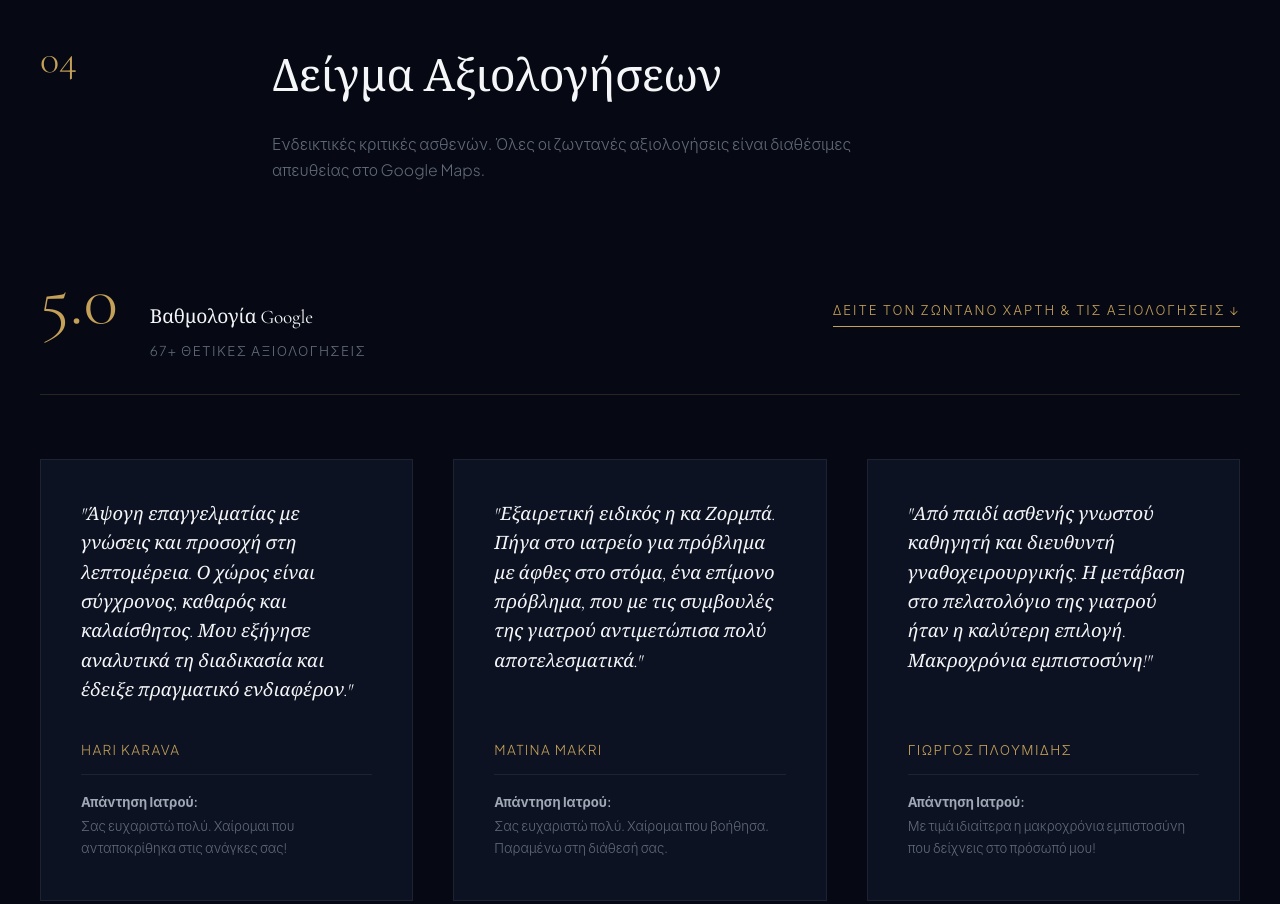
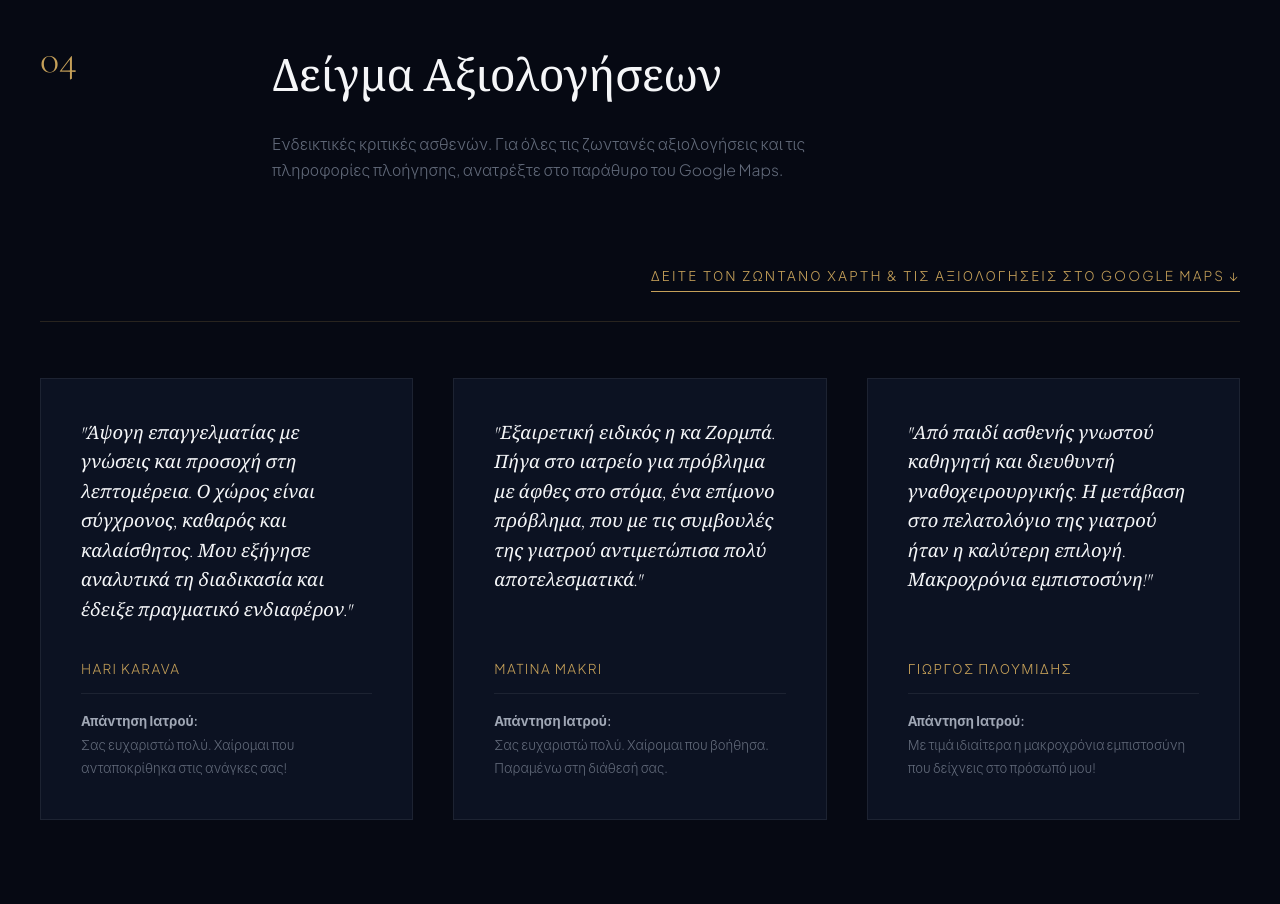
Before and after one commit to achilleas160805/zormpadent, a plain HTML site: page index.html in a window 1280 px wide. Shown: the part 4060-4964 px from the top of the page. Drawn offline with nearby package versions, Linux system fonts and the light colour scheme.

Commit message:
Refactor reviews section and update text content

```diff
--- a/index.html
+++ b/index.html
@@ -496,53 +496,26 @@
         }
 
         /* Reviews Press-Style */
-        .reviews-rating-header {
+        .reviews-action-bar {
+            margin-bottom: 3.5rem;
+            border-bottom: 1px solid var(--border-hairline);
+            padding-bottom: 1.8rem;
             display: flex;
             align-items: center;
-            justify-content: space-between;
-            margin-bottom: 4rem;
-            border-bottom: 1px solid var(--border-hairline);
-            padding-bottom: 2rem;
-            flex-wrap: wrap;
-            gap: 1.5rem;
-        }
-
-        .rating-score-box {
-            display: flex;
-            align-items: baseline;
-            gap: 2rem;
-        }
-
-        .rating-score {
-            font-family: var(--font-serif);
-            font-size: 4.5rem;
-            color: var(--accent-gold);
-            line-height: 1;
-        }
-
-        .rating-info h4 {
-            font-size: 1.2rem;
-            margin-bottom: 0.3rem;
-        }
-
-        .rating-info p {
-            font-size: 0.85rem;
-            color: var(--text-muted);
-            letter-spacing: 0.1em;
-            text-transform: uppercase;
+            justify-content: flex-end;
         }
 
         .maps-direct-link {
             display: inline-flex;
             align-items: center;
-            gap: 8px;
+            gap: 10px;
             color: var(--accent-gold);
-            font-size: 0.82rem;
+            font-size: 0.85rem;
             letter-spacing: 0.15em;
             text-transform: uppercase;
             border-bottom: 1px solid var(--accent-gold);
             padding-bottom: 4px;
-            transition: color 0.3s ease;
+            transition: color 0.3s ease, border-color 0.3s ease;
         }
 
         .maps-direct-link:hover {
@@ -729,7 +702,7 @@
         <div class="container nav-inner">
             <a href="#" class="brand">
                 <div class="brand-mark">
-                    <!-- Elegant Minimalist Tooth SVG -->
+                    <!-- Minimalist Tooth SVG -->
                     <svg viewBox="0 0 24 24" fill="none" stroke="currentColor" stroke-width="1.5" stroke-linecap="round" stroke-linejoin="round">
                         <path d="M12 2C8.5 2 6 4.5 6 8c0 4 1.5 8.5 2.8 11.8.4 1 .8 1.7 1.7 1.7 1.1 0 1.5-.8 1.5-2 0-1.5.5-2.5 1-2.5s1 1 1 2.5c0 1.2.4 2 1.5 2 .9 0 1.3-.7 1.7-1.7C18.5 16.5 20 12 20 8c0-3.5-2.5-6-6-6z"/>
                         <path d="M9.5 7.5c1.5-.8 3.5-.8 5 0"/>
@@ -926,26 +899,19 @@
         </div>
     </section>
 
-    <!-- Reviews Press Style (Sample Testimonials) -->
+    <!-- Reviews Press Style (Sample Testimonials Only) -->
     <section id="reviews">
         <div class="container">
             <div class="section-header-editorial">
                 <div class="section-index">04</div>
                 <div class="section-heading-text">
                     <h2>Δείγμα Αξιολογήσεων</h2>
-                    <p>Ενδεικτικές κριτικές ασθενών. Όλες οι ζωντανές αξιολογήσεις είναι διαθέσιμες απευθείας στο Google Maps.</p>
+                    <p>Ενδεικτικές κριτικές ασθενών. Για όλες τις ζωντανές αξιολογήσεις και τις πληροφορίες πλοήγησης, ανατρέξτε στο παράθυρο του Google Maps.</p>
                 </div>
             </div>
 
-            <div class="reviews-rating-header">
-                <div class="rating-score-box">
-                    <div class="rating-score">5.0</div>
-                    <div class="rating-info">
-                        <h4>Βαθμολογία Google</h4>
-                        <p>67+ Θετικές Αξιολογήσεις</p>
-                    </div>
-                </div>
-                <a href="#contact" class="maps-direct-link">Δείτε τον ζωντανό χάρτη & τις αξιολογήσεις ↓</a>
+            <div class="reviews-action-bar">
+                <a href="#contact" class="maps-direct-link">Δείτε τον ζωντανό χάρτη & τις αξιολογήσεις στο Google Maps ↓</a>
             </div>
 
             <div class="reviews-editorial-grid">
@@ -998,7 +964,7 @@
                 <div class="section-index">05</div>
                 <div class="section-heading-text">
                     <h2>Επικοινωνία & Τοποθεσία</h2>
-                    <p>Για προγραμματισμό επίσκεψης, καλέστε απευθείας στο ιατρείο. Το ζωντανό παράθυρο χάρτη εμφανίζει την ακριβή τοποθεσία και τις οδηγίες πλοήγησης.</p>
+                    <p>Για προγραμματισμό επίσκεψης, καλέστε απευθείας στο ιατρείο. Το ζωντανό παράθυρο χάρτη εμφανίζει την ακριβή τοποθεσία, τις κριτικές και τις οδηγίες πλοήγησης.</p>
                 </div>
             </div>
 
```
